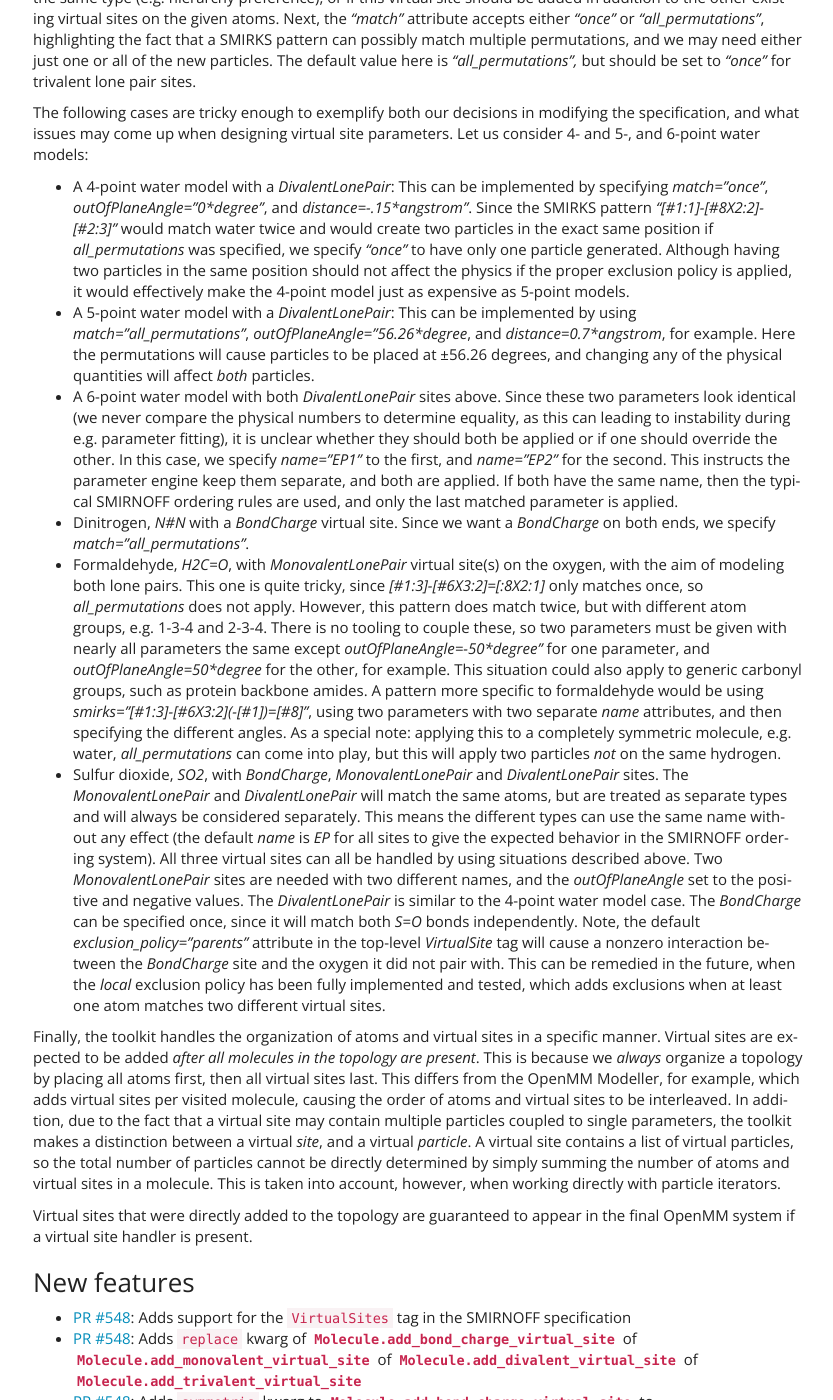
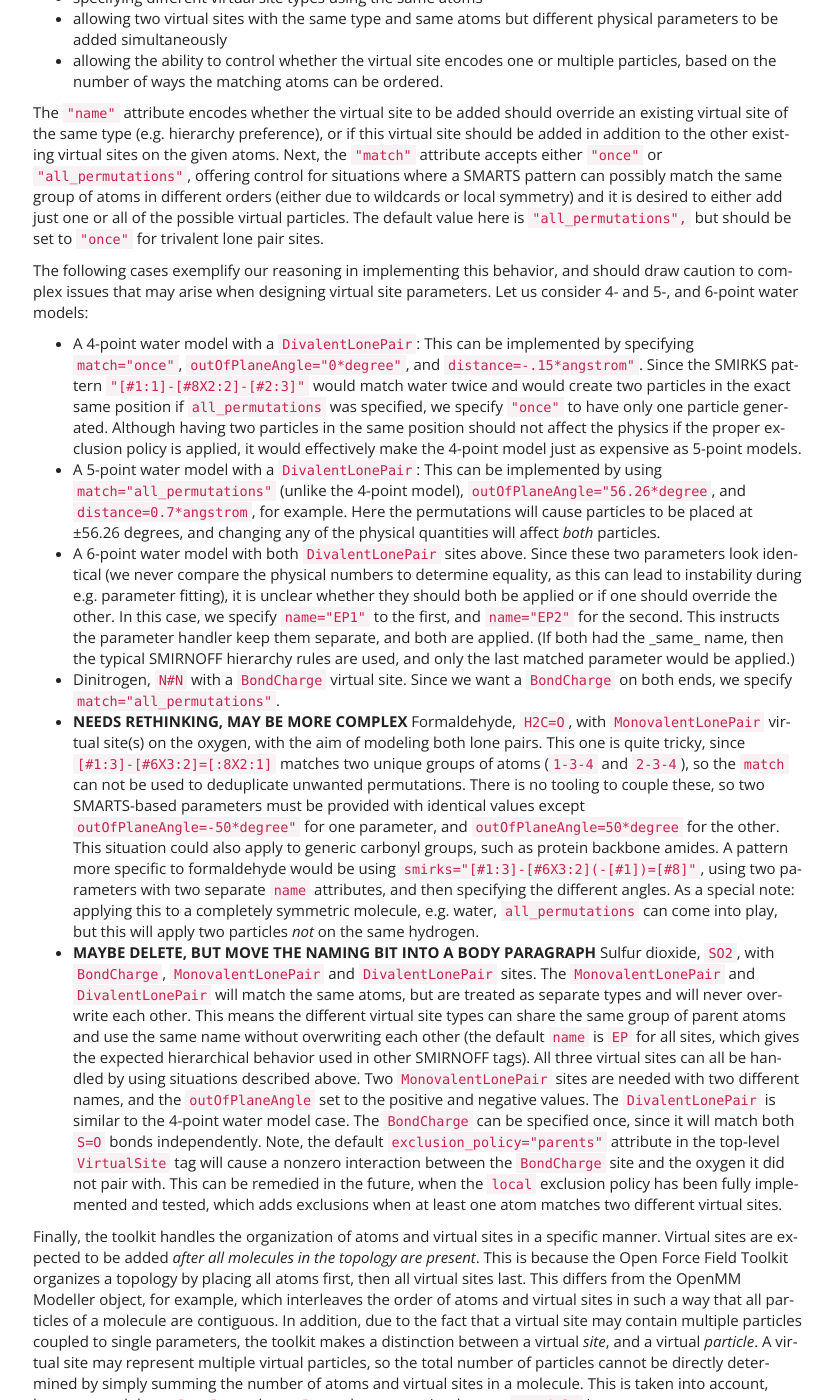
Before and after one commit to openforcefield/openff-toolkit, a Sphinx documentation site: the page built from docs/releasehistory.rst, in a window 1280 px wide and 1400 px high, scrolled down 1156 px. Shown: the whole window, without its empty margins (37-870 px from the left). Built offline with Sphinx 7.4.7, drawn with Linux system fonts in a browser that asks for light colours; some of the changed text lies outside the part shown.

Commit message:
revision of releasehistory (results from working meeting)

```diff
--- a/docs/releasehistory.rst
+++ b/docs/releasehistory.rst
@@ -10,58 +10,55 @@
 0.8.0 - Current development
 ---------------------------
 
-This release implements the SMIRNOFF virtual site specification. The implementation enables support for models using off-site charges, including 4- and 5-point water models, in addition to lone pair modeling on various functional groups. The primary focus was on the ability to parameterize a system using virtual sites, and generating an OpenMM system with all virtual sites present and ready for evaluation. Support for formats other than OpenMM has not be implemented in this release, but may come with the appearance of the OpenFF system object. In addition to implementing the specification, the toolkit topology and molecule objects now allow the creation and manipulation of virtual sites.
+This release implements the SMIRNOFF virtual site specification. The implementation enables support for models using off-site charges, including 4- and 5-point water models, in addition to lone pair modeling on various functional groups. The primary focus was on the ability to parameterize a system using virtual sites, and generating an OpenMM system with all virtual sites present and ready for evaluation. Support for formats other than OpenMM has not be implemented in this release, but may come with the appearance of the OpenFF system object. In addition to implementing the specification, the toolkit :py:class:`Molecule <openforcefield.topology.Molecule>` objects now allow the creation and manipulation of virtual sites.
 
 **Major Feature: Support for the SMIRNOFF VirtualSite tag**
 
-`The VirtualSite tag in the SMIRNOFF specification <https://open-forcefield-toolkit.readthedocs.io/en/latest/smirnoff.html#virtualsites-virtual-sites-for-off-atom-charges>`_
+Virtual sites can be added to a System in two ways:
+
+* `SMIRNOFF Force Fields can contain a VirtualSites tag <https://open-forcefield-toolkit.readthedocs.io/en/latest/smirnoff.html#virtualsites-virtual-sites-for-off-atom-charges>`_ , specifying the addition of virtual sites according to SMARTS-based rules.
+* Virtual sites can be added to a :py:class:`Molecule <openforcefield.topology.Molecule>`, and these will appear in the final OpenMM system if a virtual site handler is present in the :py:class:`ForceField <openforcefield.typing.engines.smirnoff.forcefield.ForceField>`.
 
 Virtual sites are the first parameters which directly depend on 3D conformation, where the position of the virtual sites are based on vectors defined on the atoms that were matched during parameterization. Because of this, a virtual site matching the triplet of atoms 1-2-3 will define a point that is different from a triplet matching 3-2-1. This is similar to defining "right-handed" and "left-handed" coordinate systems. This subtlety interplays with two major concepts in force field development:
 
 1) we sometimes want to define a single virtual site describing two points with the same parameters (distance, angle, etc), such as 5-point water models
 2) we have a match that produces multiple orderings of the atoms (e.g. if wildcards are present in the SMARTS pattern), and we only want one to be applied.
 
-The latter case is the typical scenario for ammonia, where only one point needs to be specified. We offer a few interesting cases below. The former case is very useful for parameter optimization, where a single parameter can be used to optimize both points. Beyond these attributes, the virtual site specification allows a policy for specifying how to handle exclusions in the OpenMM force evaluator. The current default is to add pairwise energy exclusions in the OpenMM system between a virtual site and all atoms matched (i.e. the `"parents",` which the setting is named). Currently defined are `"none"`, `"minimal"`, and `"parents"`, where `"minimal"` specifies the single atom that the virtual site defines as the "origin". For water, for example, `"minimal"` would mean just the oxygen, where as "parents" would mean all three atoms.
+Case 1) is very useful for parameter optimization, where a single SMARTS-based parameter can be used to optimize both points, such as the angle defining the virtual points for a 5-point water model. Case 2) is the typical scenario for the nitrogen lone pair in ammonia, where only one point needs to be specified. We discuss a few more illustrative examples below. Beyond these attributes, the virtual site specification allows a policy for specifying how to handle exclusions in the OpenMM force evaluator. The current default is to add pairwise energy exclusions in the OpenMM system between a virtual site and all tagged atoms matched in its SMARTS (``exclusion_policy="parents",`` ). Currently defined are ``"none"``, ``"minimal"``, and ``"parents"``, where ``"minimal"`` specifies the single atom that the virtual site defines as the "origin". For water, for example, ``"minimal"`` would mean just the oxygen, whereas ``"parents"`` would mean all three atoms.
 
-In order to give consistent and intended behavior, the specification was modified in following manner. The `"name"` and `"match"` attributes have been added to each virtual site parameter type. These changes allow for
+In order to give consistent and intended behavior, the specification was modified from its draft form in following manner: The ``"name"`` and ``"match"`` attributes have been added to each virtual site parameter type. These changes allow for
 
-1) specifying different virtual site types using the same atoms
-2) allowing two virtual sites with the same type and same atoms but different physical parameters to be added simultaneously
-3) allowing the ability to control whether the virtual site encodes one or multiple particles, based on the number of ways the matching atoms can be ordered.
+* specifying different virtual site types using the same atoms
+* allowing two virtual sites with the same type and same atoms but different physical parameters to be added simultaneously
+* allowing the ability to control whether the virtual site encodes one or multiple particles, based on the number of ways the matching atoms can be ordered.
 
-The `"name"` attribute encodes whether the virtual site to be added should override an existing virtual site of the same type (e.g. hierarchy preference), or if this virtual site should be added in addition to the other existing virtual sites on the given atoms. Next, the `"match"` attribute accepts either `"once"` or `"all_permutations"`, highlighting the fact that a SMIRKS pattern can possibly match multiple permutations, and we may need either just one or all of the new particles. The default value here is `"all_permutations",` but should be set to `"once"` for trivalent lone pair sites.
+The ``"name"`` attribute encodes whether the virtual site to be added should override an existing virtual site of the same type (e.g. hierarchy preference), or if this virtual site should be added in addition to the other existing virtual sites on the given atoms. Next, the ``"match"`` attribute accepts either ``"once"`` or ``"all_permutations"``, offering control for situations where a SMARTS pattern can possibly match the same group of atoms in different orders (either due to wildcards or local symmetry) and it is desired to either add just one or all of the possible virtual particles. The default value here is ``"all_permutations",`` but should be set to ``"once"`` for trivalent lone pair sites.
 
-The following cases are tricky enough to exemplify both our decisions in modifying the specification, and what issues may come up when designing virtual site parameters. Let us consider 4- and 5-, and 6-point water models:
+The following cases exemplify our reasoning in implementing this behavior, and should draw caution to complex issues that may arise when designing virtual site parameters. Let us consider 4- and 5-, and 6-point water models:
 
-* A 4-point water model with a `DivalentLonePair`: This can be implemented by specifying `match="once"`, `outOfPlaneAngle="0*degree"`, and `distance=-.15*angstrom"`. Since the SMIRKS pattern `"[#1:1]-[#8X2:2]-[#2:3]"` would match water twice and would create two particles in the exact same position if `all_permutations` was specified, we specify `"once"` to have only one particle generated. Although having two particles in the same position should not affect the physics if the proper exclusion policy is applied, it would effectively make the 4-point model just as expensive as 5-point models.
+* A 4-point water model with a ``DivalentLonePair``: This can be implemented by specifying ``match="once"``, ``outOfPlaneAngle="0*degree"``, and ``distance=-.15*angstrom"``. Since the SMIRKS pattern ``"[#1:1]-[#8X2:2]-[#2:3]"`` would match water twice and would create two particles in the exact same position if ``all_permutations`` was specified, we specify ``"once"`` to have only one particle generated. Although having two particles in the same position should not affect the physics if the proper exclusion policy is applied, it would effectively make the 4-point model just as expensive as 5-point models.
 
-* A 5-point water model with a `DivalentLonePair`: This can be implemented by using `match="all_permutations"`, `outOfPlaneAngle="56.26*degree`, and `distance=0.7*angstrom`, for example. Here the permutations will cause particles to be placed at ±56.26 degrees, and changing any of the physical quantities will affect *both* particles.
+* A 5-point water model with a ``DivalentLonePair``: This can be implemented by using ``match="all_permutations"`` (unlike the 4-point model), ``outOfPlaneAngle="56.26*degree``, and ``distance=0.7*angstrom``, for example. Here the permutations will cause particles to be placed at ±56.26 degrees, and changing any of the physical quantities will affect *both* particles.
 
-* A 6-point water model with both `DivalentLonePair` sites above. Since these two parameters look identical (we never compare the physical numbers to determine equality, as this can leading to instability during e.g. parameter fitting), it is unclear whether they should both be applied or if one should override the other. In this case, we specify `name="EP1"` to the first, and `name="EP2"` for the second. This instructs the parameter engine keep them separate, and both are applied. If both have the same name, then the typical SMIRNOFF ordering rules are used, and only the last matched parameter is applied.
+* A 6-point water model with both ``DivalentLonePair`` sites above. Since these two parameters look identical (we never compare the physical numbers to determine equality, as this can lead to instability during e.g. parameter fitting), it is unclear whether they should both be applied or if one should override the other. In this case, we specify ``name="EP1"`` to the first, and ``name="EP2"`` for the second. This instructs the parameter handler keep them separate, and both are applied. (If both had the _same_ name, then the typical SMIRNOFF hierarchy rules are used, and only the last matched parameter would be applied.)
 
-* Dinitrogen, `N#N` with a `BondCharge` virtual site. Since we want a `BondCharge` on both ends, we specify `match="all_permutations"`.
+* Dinitrogen, ``N#N`` with a ``BondCharge`` virtual site. Since we want a ``BondCharge`` on both ends, we specify ``match="all_permutations"``.
 
-* Formaldehyde, `H2C=O`, with `MonovalentLonePair` virtual site(s) on the oxygen, with the aim of modeling both lone pairs. This one is quite tricky, since `[#1:3]-[#6X3:2]=[:8X2:1]` only matches once, so `all_permutations` does not apply. However, this pattern does match twice, but with different atom groups, e.g. 1-3-4 and 2-3-4. There is no tooling to couple these, so two parameters must be given with nearly all parameters the same except `outOfPlaneAngle=-50*degree"` for one parameter, and `outOfPlaneAngle=50*degree` for the other, for example. This situation could also apply to generic carbonyl groups, such as protein backbone amides. A pattern more specific to formaldehyde would be using `smirks="[#1:3]-[#6X3:2](-[#1])=[#8]"`, using two parameters with two separate `name` attributes, and then specifying the different angles. As a special note: applying this to a completely symmetric molecule, e.g. water, `all_permutations` can come into play, but this will apply two particles *not* on the same hydrogen.
+* **NEEDS RETHINKING, MAY BE MORE COMPLEX** Formaldehyde, ``H2C=O``, with ``MonovalentLonePair`` virtual site(s) on the oxygen, with the aim of modeling both lone pairs. This one is quite tricky, since ``[#1:3]-[#6X3:2]=[:8X2:1]`` matches two unique groups of atoms (``1-3-4`` and ``2-3-4``), so the ``match`` can not be used to deduplicate unwanted permutations. There is no tooling to couple these, so two SMARTS-based parameters must be provided with identical values except ``outOfPlaneAngle=-50*degree"`` for one parameter, and ``outOfPlaneAngle=50*degree`` for the other. This situation could also apply to generic carbonyl groups, such as protein backbone amides. A pattern more specific to formaldehyde would be using ``smirks="[#1:3]-[#6X3:2](-[#1])=[#8]"``, using two parameters with two separate ``name`` attributes, and then specifying the different angles. As a special note: applying this to a completely symmetric molecule, e.g. water, ``all_permutations`` can come into play, but this will apply two particles *not* on the same hydrogen.
 
-* Sulfur dioxide, `SO2`, with `BondCharge`, `MonovalentLonePair` and `DivalentLonePair` sites. The `MonovalentLonePair` and `DivalentLonePair` will match the same atoms, but are treated as separate types and will always be considered separately. This means the different types can use the same name without any effect (the default `name` is `EP` for all sites to give the expected behavior in the SMIRNOFF ordering system). All three virtual sites can all be handled by using situations described above. Two `MonovalentLonePair` sites are needed with two different names, and the `outOfPlaneAngle` set to the positive and negative values. The `DivalentLonePair` is similar to the 4-point water model case. The `BondCharge` can be specified once, since it will match both `S=O` bonds independently. Note, the default `exclusion_policy="parents"` attribute in the top-level `VirtualSite` tag will cause a nonzero interaction between the `BondCharge` site and the oxygen it did not pair with. This can be remedied in the future, when the `local` exclusion policy has been fully implemented and tested, which adds exclusions when at least one atom matches two different virtual sites.
+* **MAYBE DELETE, BUT MOVE THE NAMING BIT INTO A BODY PARAGRAPH** Sulfur dioxide, ``SO2``, with ``BondCharge``, ``MonovalentLonePair`` and ``DivalentLonePair`` sites. The ``MonovalentLonePair`` and ``DivalentLonePair`` will match the same atoms, but are treated as separate types and will never overwrite each other. This means the different virtual site types can share the same group of parent atoms and use the same name without overwriting each other (the default ``name`` is ``EP`` for all sites, which gives the expected hierarchical behavior used in other SMIRNOFF tags). All three virtual sites can all be handled by using situations described above. Two ``MonovalentLonePair`` sites are needed with two different names, and the ``outOfPlaneAngle`` set to the positive and negative values. The ``DivalentLonePair`` is similar to the 4-point water model case. The ``BondCharge`` can be specified once, since it will match both ``S=O`` bonds independently. Note, the default ``exclusion_policy="parents"`` attribute in the top-level ``VirtualSite`` tag will cause a nonzero interaction between the ``BondCharge`` site and the oxygen it did not pair with. This can be remedied in the future, when the ``local`` exclusion policy has been fully implemented and tested, which adds exclusions when at least one atom matches two different virtual sites.
 
-Finally, the toolkit handles the organization of atoms and virtual sites in a specific manner. Virtual sites are expected to be added *after all molecules in the topology are present*. This is because we *always* organize a topology by placing all atoms first, then all virtual sites last. This differs from the OpenMM Modeller, for example, which adds virtual sites per visited molecule, causing the order of atoms and virtual sites to be interleaved. In addition, due to the fact that a virtual site may contain multiple particles coupled to single parameters, the toolkit makes a distinction between a virtual *site*, and a virtual *particle*. A virtual site contains a list of virtual particles, so the total number of particles cannot be directly determined by simply summing the number of atoms and virtual sites in a molecule. This is taken into account, however, when working directly with particle iterators.
+Finally, the toolkit handles the organization of atoms and virtual sites in a specific manner. Virtual sites are expected to be added *after all molecules in the topology are present*. This is because the Open Force Field Toolkit organizes a topology by placing all atoms first, then all virtual sites last. This differs from the OpenMM Modeller object, for example, which interleaves the order of atoms and virtual sites in such a way that all particles of a molecule are contiguous. In addition, due to the fact that a virtual site may contain multiple particles coupled to single parameters, the toolkit makes a distinction between a virtual *site*, and a virtual *particle*. A virtual site may represent multiple virtual particles, so the total number of particles cannot be directly determined by simply summing the number of atoms and virtual sites in a molecule. This is taken into account, however, and the :py:class:`Molecule <openforcefield.topology.Molecule>` and :py:class:`Topology <openforcefield.topology.Topology>` classes now implement ``particle`` iterators.
 
-Virtual sites that were directly added to the topology are guaranteed to appear in the final OpenMM system if a virtual site handler is present.
 
 New features
 """"""""""""
 - `PR #548 <https://github.com/openforcefield/openforcefield/pull/548>`_: Adds support for the ``VirtualSites`` tag in the SMIRNOFF specification
-- `PR #548 <https://github.com/openforcefield/openforcefield/pull/548>`_: Adds ``replace`` kwarg
+- `PR #548 <https://github.com/openforcefield/openforcefield/pull/548>`_: Adds ``replace`` and ``all_permutations`` kwarg
   of :py:meth:`Molecule.add_bond_charge_virtual_site <openforcefield.topology.Molecule.add_bond_charge_virtual_site>`
   of :py:meth:`Molecule.add_monovalent_virtual_site <openforcefield.topology.Molecule.add_monovalent_virtual_site>`
   of :py:meth:`Molecule.add_divalent_virtual_site <openforcefield.topology.Molecule.add_divalent_virtual_site>`
   of :py:meth:`Molecule.add_trivalent_virtual_site <openforcefield.topology.Molecule.add_trivalent_virtual_site>`
-- `PR #548 <https://github.com/openforcefield/openforcefield/pull/548>`_: Adds ``symmetric`` kwarg
-  to :py:meth:`Molecule.add_bond_charge_virtual_site <openforcefield.topology.Molecule.add_bond_charge_virtual_site>`
-  to :py:meth:`Molecule.add_monovalent_virtual_site <openforcefield.topology.Molecule.add_monovalent_virtual_site>`
-  to :py:meth:`Molecule.add_divalent_virtual_site <openforcefield.topology.Molecule.add_divalent_virtual_site>`
-  to :py:meth:`Molecule.add_trivalent_virtual_site <openforcefield.topology.Molecule.add_trivalent_virtual_site>`
 - `PR #548 <https://github.com/openforcefield/openforcefield/pull/548>`_: Adds ``orientations``
   to :py:class:`BondChargeVirtualSite <openforcefield.topology.molecule.BondChargeVirtualSite>`
   to :py:class:`MonovalentLonePairVirtualSite <openforcefield.topology.molecule.MonovalentLonePairVirtualSite>`
@@ -123,6 +115,9 @@
   from :py:class:`MonovalentLonePairVirtualSite <openforcefield.topology.MonovalentLonePairVirtualSite>`
   from :py:class:`DivalentLonePairVirtualSite <openforcefield.topology.DivalentLonePairVirtualSite>`
   from :py:class:`TrivalentLonePairVirtualSite <openforcefield.topology.TrivalentLonePairVirtualSite>`
+
+Behavior changed
+""""""""""""""""
 - `PR #684 <https://github.com/openforcefield/openforcefield/pull/684>`_: Changes
   :py:class:`ToolkitRegistry <openforcefield.utils.toolkits.ToolkitRegistry>` to return an empty
   registry when initialized with no arguments, i.e. ``ToolkitRegistry()`` and makes the
@@ -160,14 +155,14 @@
 Tests added
 """""""""""
 - `PR #548 <https://github.com/openforcefield/openforcefield/pull/548>`_: Adds test for TIP5 water dimer energy and positions in
-  :py:meth: `test_forcefield.TestForceFieldParameterAssignment.test_tip5_dimer_energy`
+  ``test_forcefield.TestForceFieldParameterAssignment.test_tip5_dimer_energy``
 
 - `PR #548 <https://github.com/openforcefield/openforcefield/pull/548>`_: Adds tests to for virtual site/particle indexing/counting in
-  :py:meth: `test_topology.TestTopology.test_topology_virtual_site_particle_start_index`
-  :py:meth: `test_topology.TestTopology.test_n_topology_atoms_with_vsites`
+  ``test_topology.TestTopology.test_topology_virtual_site_particle_start_index``
+  ``test_topology.TestTopology.test_n_topology_atoms_with_vsites``
 
 - `PR #548 <https://github.com/openforcefield/openforcefield/pull/548>`_: Adds tests for virtual site parameter handler in
-  :py:class: `test_parameters.TestVirtualSiteHandler`
+  ``test_parameters.TestVirtualSiteHandler``
 
 - `PR #694 <https://github.com/openforcefield/openforcefield/pull/694>`_: Adds automated testing
   to code snippets in docs.
```
Also changed, not shown: other parts of docs/releasehistory.rst (+5 -8 lines).
